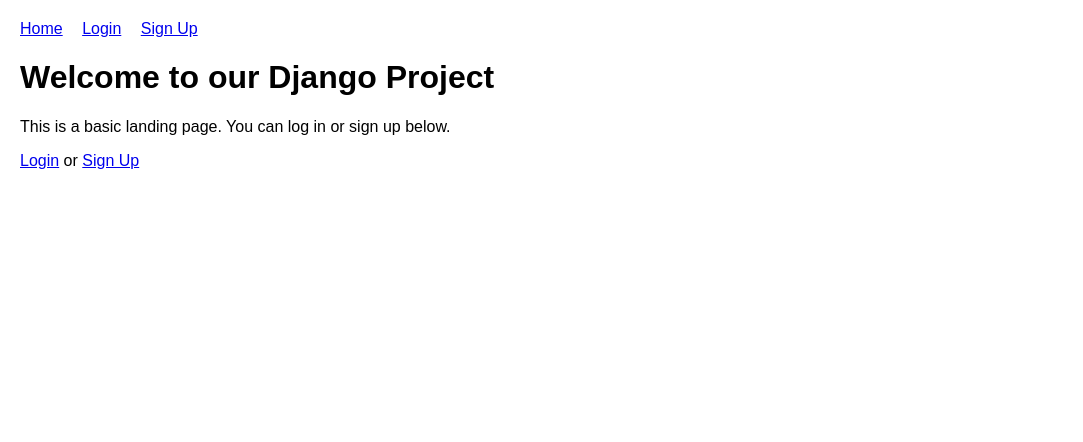
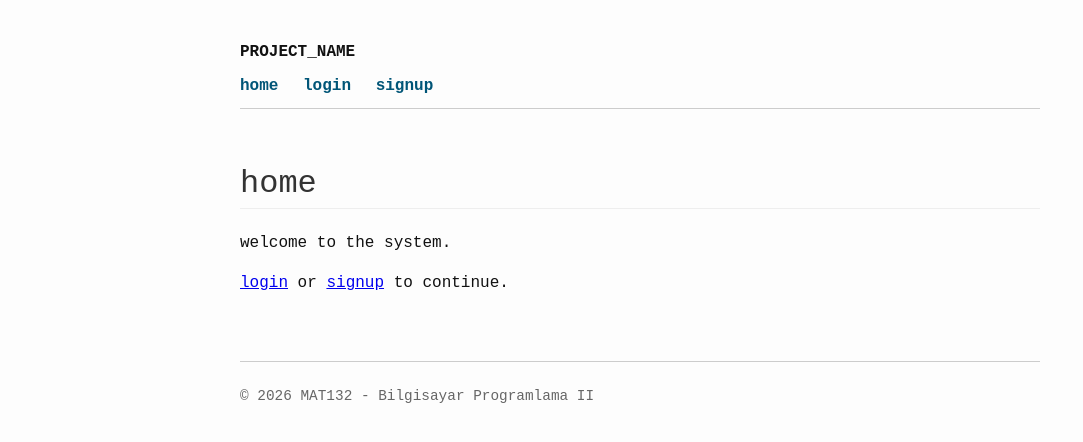
Before and after one commit to w506sp/fast-prompt-ide, a Django app: page / in a window 1280 px wide. Shown: the top 442 px of the page, without its empty margins (0-1083 px from the left). Run offline with Django 5.2, Linux system fonts and the light colour scheme.

Commit message:
style: apply minimalist suckless-inspired front-end

```diff
--- a/templates/accounts/landing.html
+++ b/templates/accounts/landing.html
@@ -1,14 +1,14 @@
 {% extends 'base.html' %}
 
-{% block title %}Landing Page{% endblock %}
+{% block title %}home{% endblock %}
 
 {% block content %}
-    <h1>Welcome to our Django Project</h1>
-    <p>This is a basic landing page. You can log in or sign up below.</p>
+    <h1>home</h1>
+    <p>welcome to the system.</p>
     {% if not user.is_authenticated %}
-        <p><a href="{% url 'login' %}">Login</a> or <a href="{% url 'signup' %}">Sign Up</a></p>
+        <p><a href="{% url 'login' %}">login</a> or <a href="{% url 'signup' %}">signup</a> to continue.</p>
     {% else %}
-        <p>You are logged in as <strong>{{ user.username }}</strong>.</p>
-        <p><a href="{% url 'delete_account' %}" style="color: red;">Remove my account</a></p>
+        <p>logged in as: <strong>{{ user.username }}</strong></p>
+        <p><a href="{% url 'delete_account' %}" class="btn-danger">remove account</a></p>
     {% endif %}
 {% endblock %}
--- a/templates/base.html
+++ b/templates/base.html
@@ -3,30 +3,103 @@
 <head>
     <meta charset="UTF-8">
     <meta name="viewport" content="width=device-width, initial-scale=1.0">
-    <title>{% block title %}Django Project{% endblock %}</title>
+    <title>{% block title %}Software{% endblock %}</title>
     <style>
-        body { font-family: sans-serif; margin: 20px; }
-        nav { margin-bottom: 20px; }
-        nav a { margin-right: 15px; }
-        .error { color: red; }
+        body {
+            font-family: "Liberation Mono", "DejaVu Sans Mono", "Courier New", monospace;
+            background-color: #fdfdfd;
+            color: #111;
+            line-height: 1.5;
+            max-width: 800px;
+            margin: 40px auto;
+            padding: 0 20px;
+        }
+        header {
+            border-bottom: 1px solid #ccc;
+            margin-bottom: 20px;
+            padding-bottom: 10px;
+        }
+        nav {
+            margin-top: 10px;
+        }
+        nav a, nav span, nav button {
+            margin-right: 15px;
+            text-decoration: none;
+            color: #005577;
+            font-weight: bold;
+        }
+        nav a:hover {
+            background-color: #eee;
+        }
+        button {
+            background: none;
+            border: none;
+            padding: 0;
+            font: inherit;
+            cursor: pointer;
+            color: #005577;
+            font-weight: bold;
+        }
+        button:hover {
+            background-color: #eee;
+        }
+        main {
+            padding: 10px 0;
+        }
+        h1, h2, h3 {
+            color: #333;
+            font-weight: normal;
+            border-bottom: 1px solid #eee;
+        }
+        form p {
+            margin-bottom: 10px;
+        }
+        input[type="text"], input[type="password"], input[type="email"] {
+            border: 1px solid #ccc;
+            padding: 4px;
+            font-family: inherit;
+        }
+        input:focus {
+            outline: 1px solid #005577;
+        }
+        .error {
+            color: #aa0000;
+            font-weight: bold;
+        }
+        .btn-danger {
+            color: #aa0000 !important;
+        }
+        footer {
+            margin-top: 40px;
+            border-top: 1px solid #ccc;
+            padding-top: 10px;
+            font-size: 0.9em;
+            color: #666;
+        }
     </style>
 </head>
 <body>
+    <header>
+        <strong>PROJECT_NAME</strong>
         <nav>
-        <a href="{% url 'landing' %}">Home</a>
+            <a href="{% url 'landing' %}">home</a>
             {% if user.is_authenticated %}
-            <span>Welcome, {{ user.username }}!</span>
+                <span>user: {{ user.username }}</span>
                 <form method="post" action="{% url 'logout' %}" style="display:inline;">
                     {% csrf_token %}
-                <button type="submit">Logout</button>
+                    <button type="submit">logout</button>
                 </form>
             {% else %}
-            <a href="{% url 'login' %}">Login</a>
-            <a href="{% url 'signup' %}">Sign Up</a>
+                <a href="{% url 'login' %}">login</a>
+                <a href="{% url 'signup' %}">signup</a>
             {% endif %}
         </nav>
+    </header>
     <main>
         {% block content %}{% endblock %}
     </main>
+    <footer>
+        <p>&copy; 2026 MAT132 - Bilgisayar Programlama II</p>
+    </footer>
 </body>
 </html>
```
Also changed, not shown: templates/accounts/delete_confirm.html (+5 -5 lines), templates/accounts/login.html (+5 -5 lines), templates/accounts/signup.html (+4 -4 lines). Lines whose indentation alone changed are shown as unchanged.
